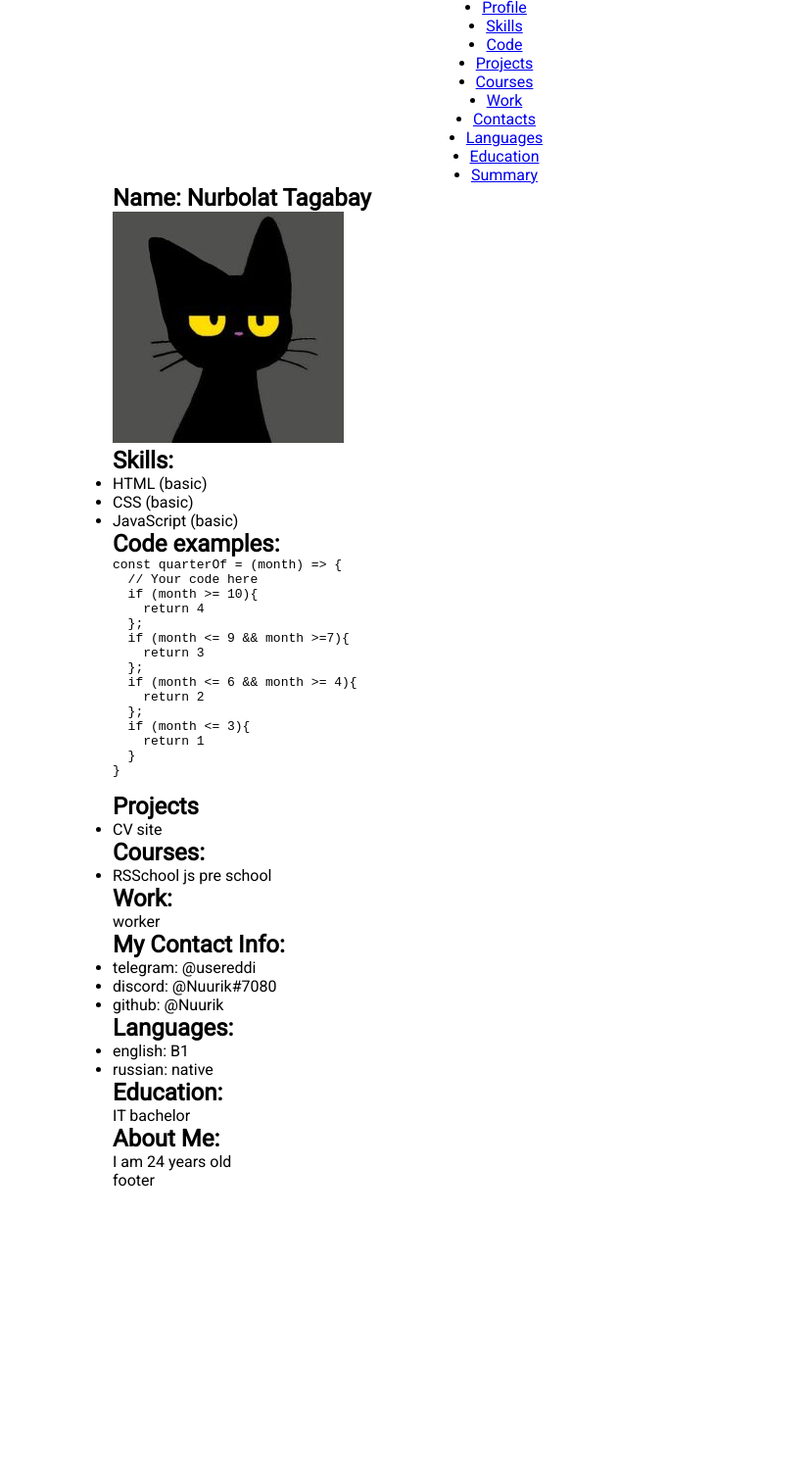
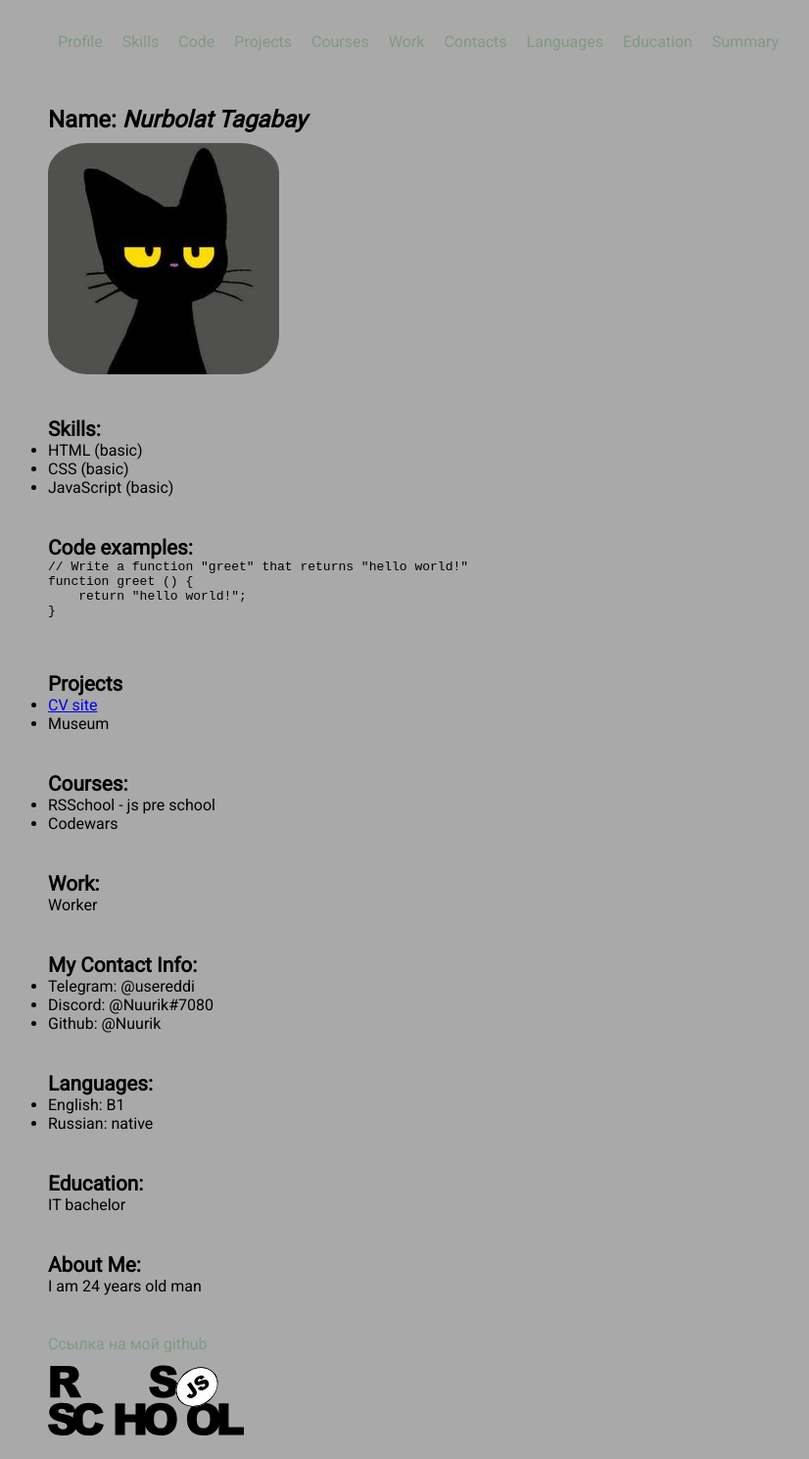
Before and after one commit to Nuurik/rsschool-cv, a plain HTML site: page index.html in a window 1280 px wide. Shown: the part 2-1491 px from the top of the page at 98% size, without its empty margins (125-951 px from the left). Before the commit the page ends 1216 px from the top, so only its background shows below. Drawn offline with Linux system fonts and the light colour scheme.

Commit message:
style: add styles

```diff
--- a/index.html
+++ b/index.html
@@ -13,7 +13,6 @@
 </head>
 
 <body>
-    <!-- <div class="wrapper__body"> -->
     <header class="header">
         <div class="container">
             <nav class="nav">
@@ -35,14 +34,16 @@
 
     <main class="main">
         <div class="container">
-                <section class="profile">
+            <section id="profile">
                 <h1>
-                        Name: Nurbolat Tagabay
+                    Name: <span id="name">Nurbolat Tagabay</span>
                 </h1>
-                    <img title="I am human" src="assets/img/ava.jpg" alt="My photo">
+                <img title="I am human" src="assets/img/ava.jpg" alt="My photo" id="ava">
             </section>
+        </div>
 
-                <section class="skills">
+        <div class="container">
+            <section id="skills">
                 <h2>Skills:</h2>
                 <ul>
                     <li>
@@ -56,102 +57,116 @@
                     </li>
                 </ul>
             </section>
+        </div>
 
-                <section class="code">
+        <div class="container">
+            <section id="code">
                 <h2>Code examples:</h2>
                 <code>
                     <pre>
-const quarterOf = (month) => {
-  // Your code here
-  if (month >= 10){
-    return 4
-  };
-  if (month <= 9 && month >=7){
-    return 3
-  };
-  if (month <= 6 && month >= 4){
-    return 2
-  };
-  if (month <= 3){
-    return 1
-  }
+// Write a function "greet" that returns "hello world!"
+function greet () {
+    return "hello world!";
 }
                     </pre>
                 </code>
             </section>
+        </div>
 
-                <section class="projects">
+        <div class="container">
+            <section id="projects">
                 <h2>Projects</h2>
                 <ul>
                     <li>
-                            <p>CV site</p>
+                        <a href="https://nuurik.github.io/rsschool-cv/">CV site</a>
+                    </li>
+                    <li>
+                        <p>Museum</p>
                     </li>
                 </ul>
             </section>
+        </div>
 
-                <section class="courses">
+        <div class="container">
+            <section id="courses">
                 <h2>Courses:</h2>
                 <ul>
                     <li>
-                            <p>RSSchool js pre school</p>
+                        <p>RSSchool - js pre school</p>
+                    </li>
+                    <li>
+                        <p>Codewars</p>
                     </li>
                 </ul>
             </section>
+        </div>
 
-                <section class="work">
+        <div class="container">
+            <section id="work">
                 <h2>Work:</h2>
-                    <p>worker</p>
+                <p>Worker</p>
             </section>
+        </div>
 
-                <section class="contacts">
+        <div class="container">
+            <section id="contacts">
                 <h2>My Contact Info:</h2>
                 <ul>
                     <li>
-                            <p>telegram: @usereddi</p>
+                        <p>Telegram: @usereddi</p>
                     </li>
                     <li>
-                            <p>discord: @Nuurik#7080</p>
+                        <p>Discord: @Nuurik#7080</p>
                     </li>
                     <li>
-                            <p>github: @Nuurik</p>
+                        <p>Github: @Nuurik</p>
                     </li>
                 </ul>
             </section>
+        </div>
 
-                <section class="languages">
+        <div class="container">
+            <section id="languages">
                 <h2>Languages:</h2>
                 <ul>
                     <li>
-                            <p>english: B1</p>
+                        <p>English: B1</p>
                     </li>
                     <li>
-                            <p>russian: native</p>
+                        <p>Russian: native</p>
                     </li>
                 </ul>
             </section>
+        </div>
 
-                <section class="education">
+        <div class="container">
+            <section id="education">
                 <h2>Education:</h2>
                 <p>IT bachelor</p>
             </section>
+        </div>
 
-                <section class="summary">
+        <div class="container">
+            <section id="summary">
                 <h2>About Me:</h2>
-                    <p>I am 24 years old</p>
+                <p>I am 24 years old man</p>
             </section>
         </div>
     </main>
 
     <footer class="footer">
         <div class="container">
-                <section class="section__footer">
+            <section id="section__footer">
                 <p>
-                        footer
+                    <a href="https://github.com/Nuurik">Ссылка на мой github</a>
+                    <br>
+                    <a href="https://rs.school/courses/javascript-preschool-ru">
+                        <img src="assets/svg/rs-school-logo.svg" alt="rs-school-logo" id="rs-school-logo">
+                    </a>
                 </p>
             </section>
         </div>
     </footer>
-    <!-- </div> -->
 </body>
 
 </html>
--- a/style.css
+++ b/style.css
@@ -2,6 +2,10 @@
   box-sizing: border-box;
   margin: 0;
   padding: 0;
+}
+
+html {
+  scroll-behavior: smooth;
 }
 
 @font-face {
@@ -9,24 +13,92 @@
   src: url("assets/fonts/Roboto.ttf");
 }
 
+/* .nav {
+  display: flex;
+  justify-content: center;
+} */
+
+.nav-list {
+  /* display: flex;
+  flex-wrap: wrap;
+  flex-direction: row;
+  justify-content: center;
+  width: 665px;
+  padding: 10px;
+  column-gap: 5px;
+  row-gap: 5px; */
+  display: flex;
+  justify-content: flex-start;
+  align-items: center;
+  flex-wrap: wrap;
+  width: auto;
+  list-style: none;
+}
+
+/* .nav-item {
+  width: 125px;
+} */
+.nav-link {
+  padding: 0 10px;
+  line-height: 50px;
+  transition: 0.3s;
+}
+
+footer a,
+nav a {
+  color: #829985;
+  text-decoration: none;
+  transition: color 0.5s;
+}
+
+footer a:hover,
+nav a:hover {
+  color: #4d2323;
+}
+
 body {
+  width: min(100%, 992px);
   margin: 0 auto;
-  max-width: 800px;
+  padding: 0 10px;
   font-family: 'Roboto', sans-serif;
-  min-height: 100vh;
   display: flex;
   flex-direction: column;
-  justify-content: space-between;
+  justify-content: center;
+  background-color: darkgray;
+}
+
+.main {
+  display: flex;
+  flex-direction: column;
+  justify-content: space-around;
 }
 
 .container {
-  max-width: 1440px;
-  margin: 0 auto;
+  padding: 20px;
 }
 
-.nav-list {
-  display: flex;
-  justify-content: flex-end;
-  flex-direction: column;
-  align-items: center;
+#rs-school-logo {
+  width: 200px;
+  padding-top: 10px;
 }
+
+#ava {
+  padding-top: 10px;
+  border-radius: 40px;
+}
+
+#name {
+  font-style: italic;
+}
+
+h1 {
+  font-size: 1.5em;
+}
+
+h2 {
+  font-size: 1.3em;
+}
+
+p {
+  font-size: 1em;
+}
```
Also changed, not shown: assets/svg/rs-school-logo.svg (added). Lines whose indentation alone changed are shown as unchanged.
